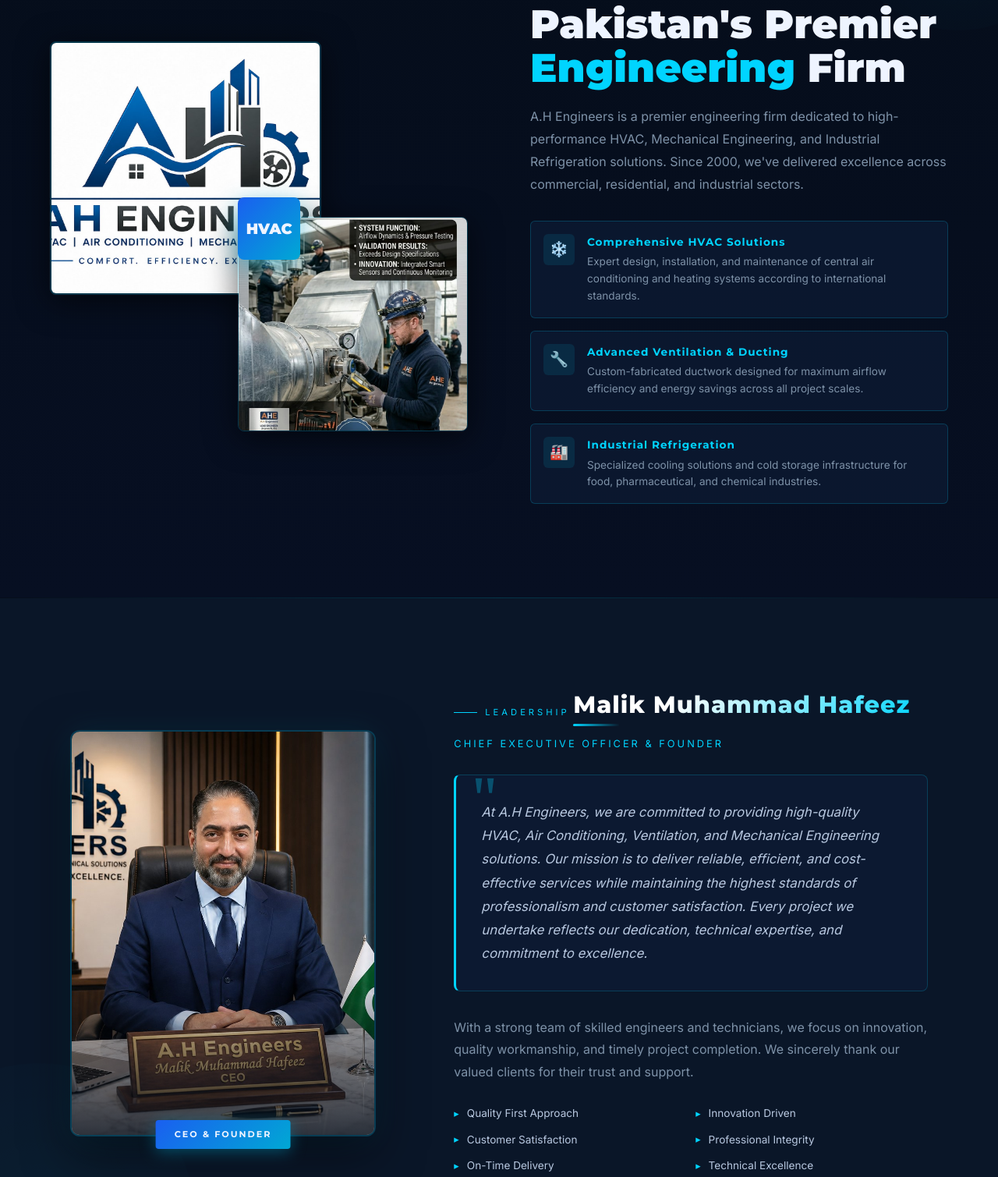
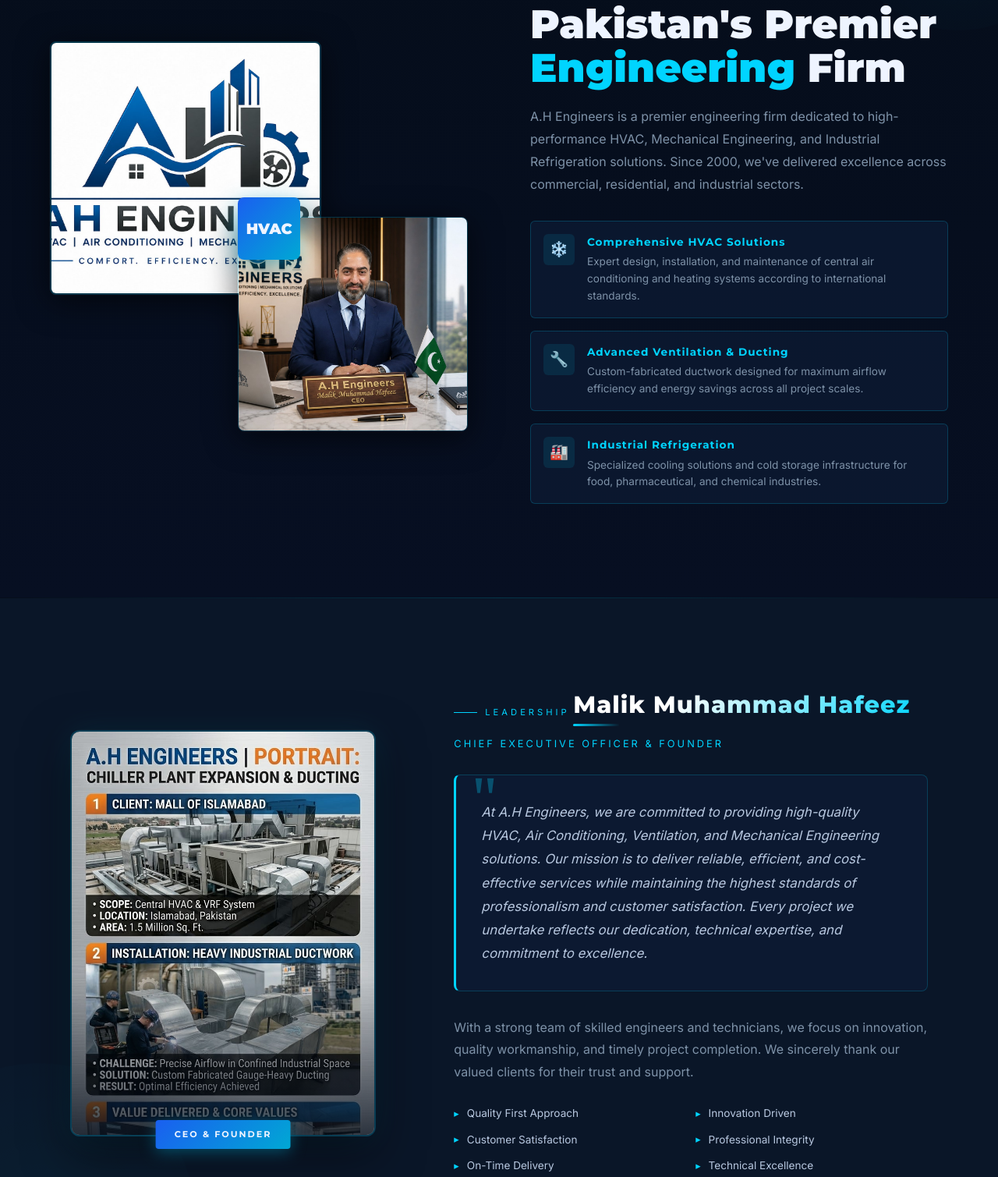
Before and after one commit to hashammahmood-dev/AH-Engineer, a plain HTML site: page index.html in a window 1280 px wide. Shown: the part 1023-2532 px from the top of the page at 78% size. Drawn offline with Linux system fonts and the light colour scheme.

Commit message:
Update index.html

```diff
--- a/index.html
+++ b/index.html
@@ -1202,7 +1202,7 @@
         <img src="images/image1.jpg" alt="HVAC Engineering" loading="lazy">
       </div>
       <div class="about-img about-img-2">
-        <img src="images/image21.jpeg" alt="Engineering Projects" loading="lazy">
+        <img src="images/image4.jpg" alt="Engineering Projects" loading="lazy">
       </div>
       <div class="about-img-accent">HVAC</div>
     </div>
@@ -1249,7 +1249,7 @@
   <div class="ceo-inner">
     <div class="ceo-photo-wrap reveal">
       <div class="ceo-photo-frame">
-        <img src="images/image4.jpg" alt="Malik Muhammad Hafeez - CEO & Founder" loading="lazy">
+        <img src="images/image11.jpg" alt="Malik Muhammad Hafeez - CEO & Founder" loading="lazy">
       </div>
       <div class="ceo-badge">CEO &amp; Founder</div>
     </div>
@@ -1817,7 +1817,7 @@
 
     <div class="footer-bottom">
       <div class="footer-copy">
-        © 2024 <span>A.H Engineers</span>. All Rights Reserved. | Designed with ❤️ for Excellence
+        © 2024 <span>A.H Engineers</span>. All Rights Reserved. | Developed by <a href="https://hashammahmood-dev.github.io/portfolio/" target="_blank" style="color:var(--cyan);text-decoration:none;transition:opacity 0.3s;" onmouseover="this.style.opacity='0.7'" onmouseout="this.style.opacity='1'">Syed Muhammad Hasham Mahmood</a>
       </div>
       <div class="estd">ESTD · 2000 · RAWALPINDI</div>
     </div>
```
